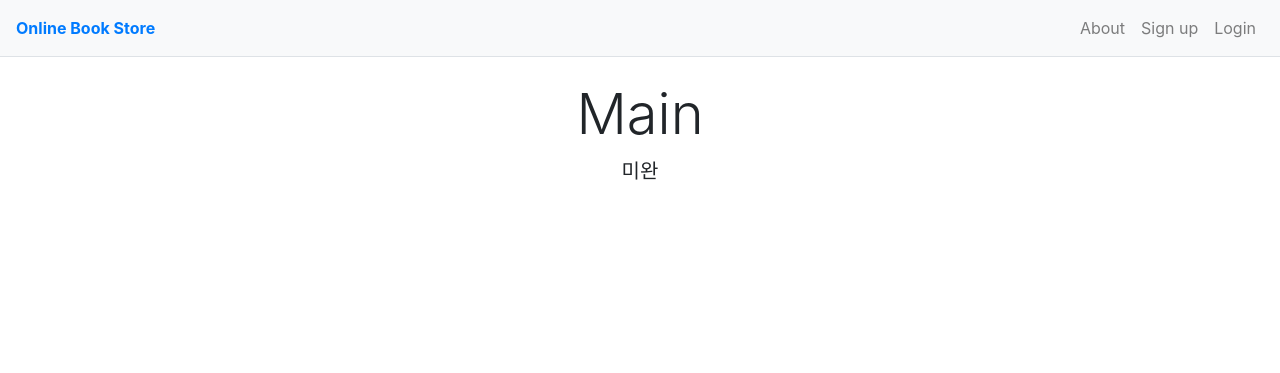
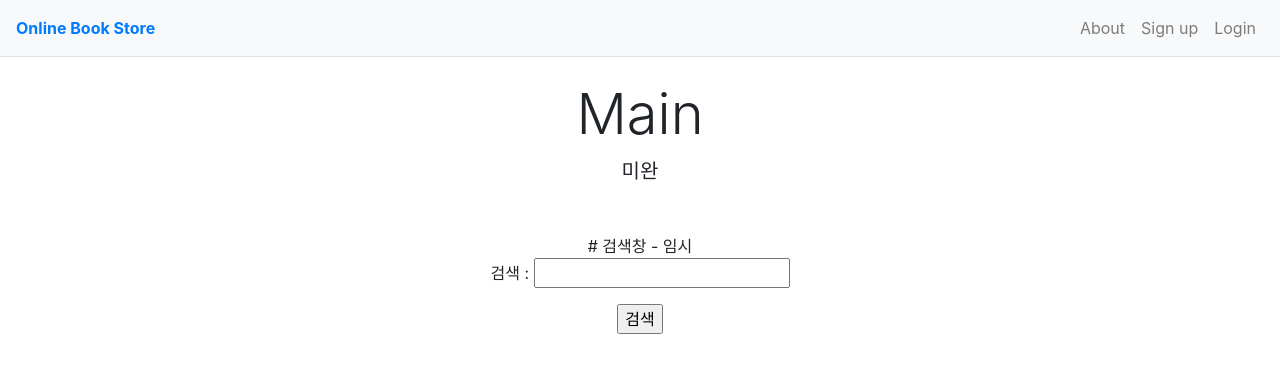
Before and after one commit to mandarin4452/online_book_store, a Flask app: page / in a window 1280 px wide. Shown: the top 373 px of the page. Run offline with Flask 2, Linux system fonts and the light colour scheme; some libraries are stand-ins or nearby versions.

Commit message:
Update index.html

```diff
--- a/templates/index.html
+++ b/templates/index.html
@@ -9,4 +9,10 @@
       <h1 class="mt-4 display-4 mb-2">Main</h1>
       <p class="lead mb-5">미완</p>
 
+      # 검색창 - 임시
+      <form action = "/search" method = "post">
+            <p>검색 : <input type="text" id="input" name="input"></p>
+            <p><input type="submit" value="검색" onclick=location.href="search"></p>
+      </form>
+
 {% endblock %}
```
